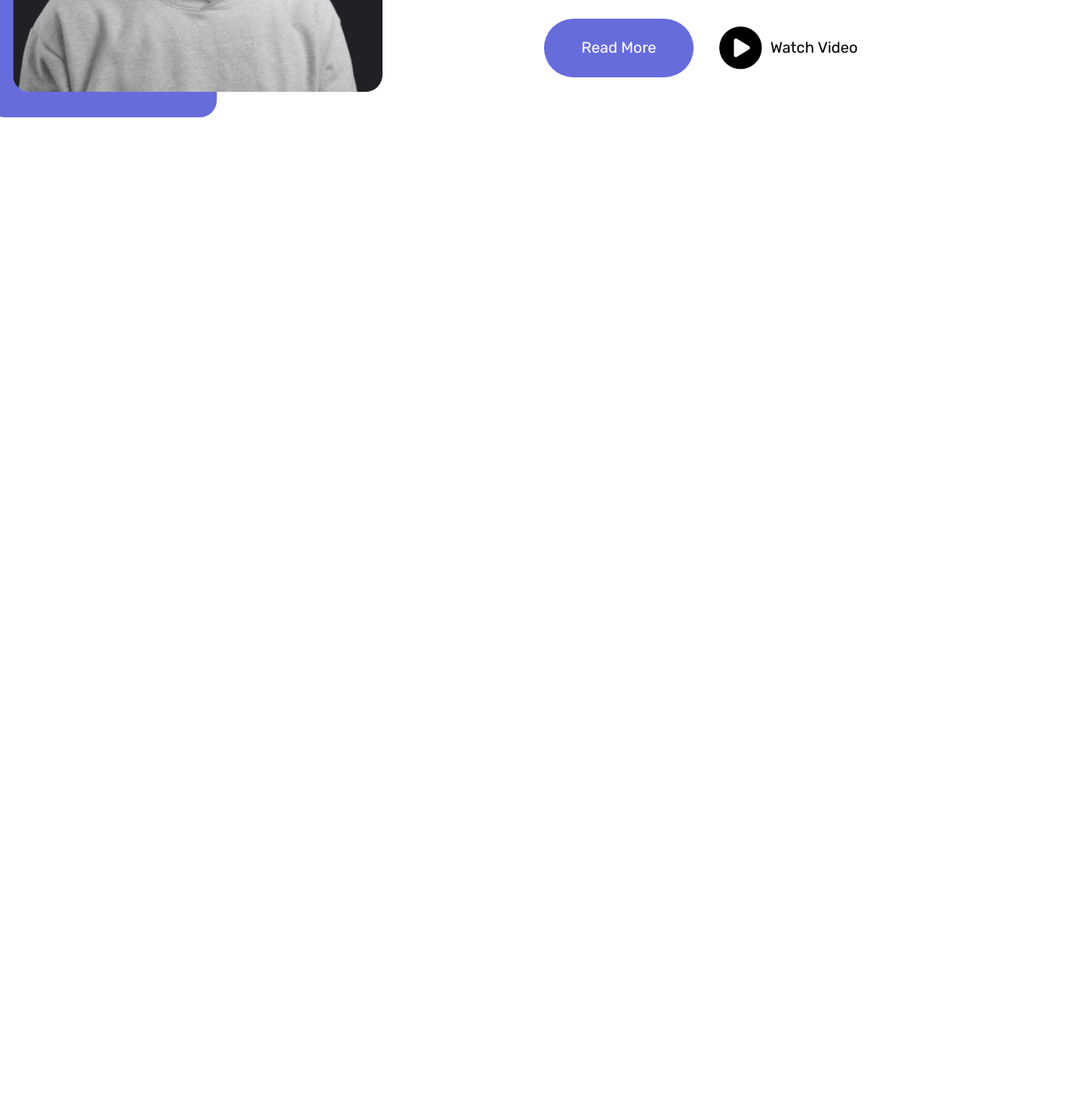
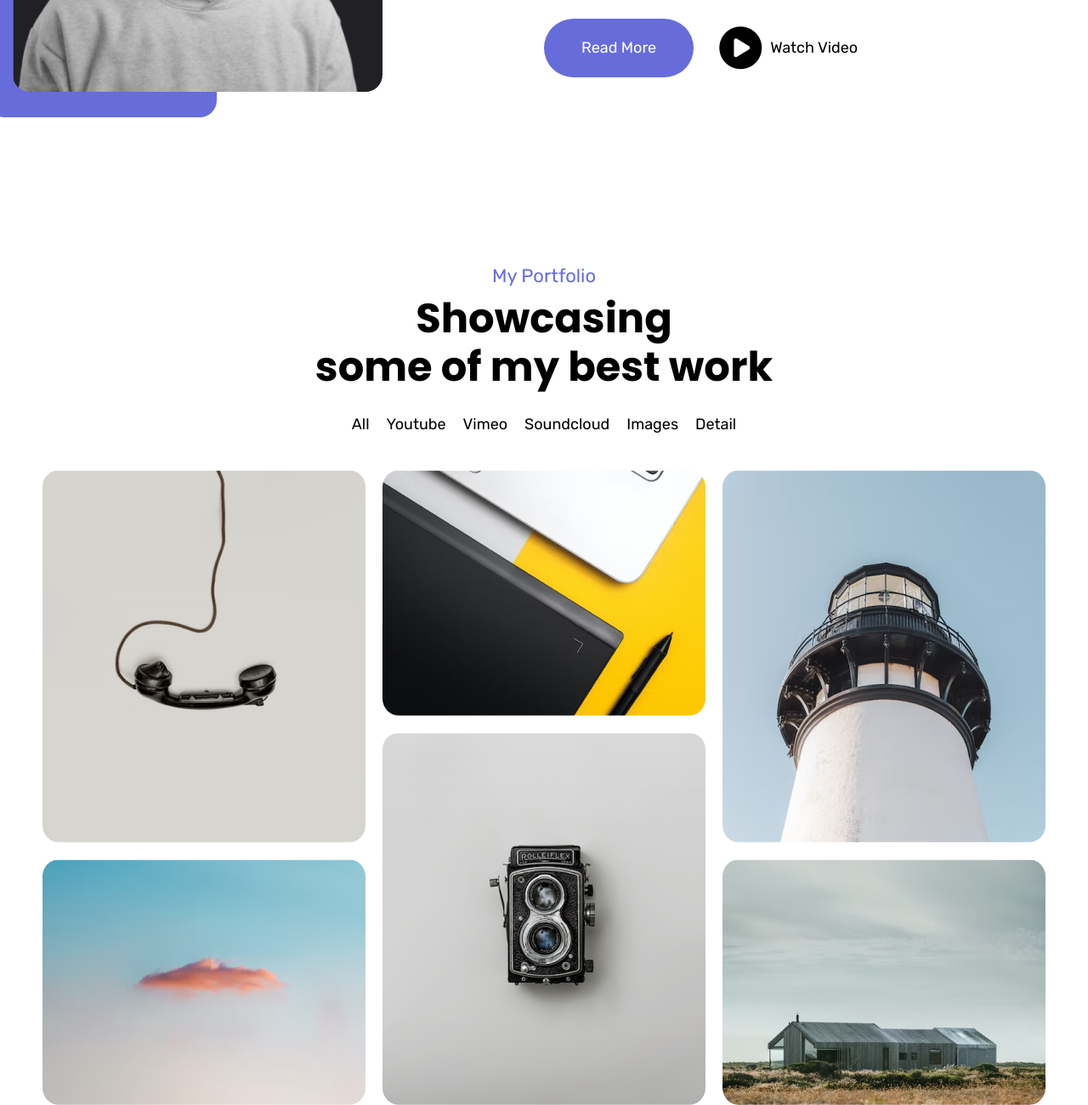
Before and after one commit to ola1180/axo-me_website, a plain HTML site: page index.html in a window 1280 px wide. Shown: the part 2114-3414 px from the top of the page at 85% size. Before the commit the page ends 2252 px from the top, so only its background shows below. Drawn offline with Linux system fonts and the light colour scheme.

Commit message:
added portfolio section

```diff
--- a/assets/sass/main.scss
+++ b/assets/sass/main.scss
@@ -6,3 +6,4 @@
 @import "sections/hero";
 @import "sections/services";
 @import "sections/about";
+@import "sections/portfolio";
--- /dev/null
+++ b/assets/sass/sections/_portfolio.scss
@@ -0,0 +1,50 @@
+.portfolio {
+    .heading {
+        text-align: center;
+    }
+
+    .gallery-menu {
+        display: flex;
+        justify-content: center;
+        align-items: center;
+        gap: 20px;
+        margin: 0 0 40px 0;
+
+        li {
+            a {
+                color: $primaryFontColor;
+            }
+        }
+
+    }
+
+    .gallery {
+        display: flex;
+        gap: 20px;
+        align-items: center;
+        justify-content: center;
+
+        .gallery-col {
+            display: flex;
+            flex-direction: column;
+            width: calc(100/3);
+            gap: 20px;
+
+            .img-container {
+                width: calc(100/3);
+                overflow: hidden;
+                border-radius: 20px;
+
+                img {
+                    transition: $mainTransition;
+                    display: block;
+                    width: 100%;
+
+                    &:hover {
+                        scale: 1.1;
+                    }
+                }
+            }
+        }
+    }
+}
--- a/index.html
+++ b/index.html
@@ -23,7 +23,7 @@
             <a href="#" class="logo">@axo<span>.me</span></a>
             <ul class="nav-menu">
                 <li class="nav-item"><a href="#services">Services</a></li>
-                <li class="nav-item"><a href="">Work</a></li>
+                <li class="nav-item"><a href="#work">Work</a></li>
                 <li class="nav-item"><a href="">Blog</a></li>
                 <li class="nav-item"><a href="">Contact</a></li>
             </ul>
@@ -134,6 +134,39 @@
         </div>
     </section>
 
+    <section id="work" class="portfolio">
+        <div class="container">
+            <div class="heading">
+                <p class="title">My Portfolio</p>
+                <h2>Showcasing <br>some of my best work</h2>
+                <ul class="gallery-menu">
+                    <li><a href="">All</a></li>
+                    <li><a href="">Youtube</a></li>
+                    <li><a href="">Vimeo</a></li>
+                    <li><a href="">Soundcloud</a></li>
+                    <li><a href="">Images</a></li>
+                    <li><a href="">Detail</a></li>
+                </ul>
+
+                <div class="gallery">
+                    <div class="gallery-col">
+                        <div class="img-container"><img src="assets/img/portfolio/1.png" alt=""></div>
+                        <div class="img-container"><img src="assets/img/portfolio/4.png" alt=""></div>
+                    </div>
+
+                    <div class="gallery-col">
+                        <div class="img-container"> <img src="assets/img/portfolio/2.png" alt=""></div>
+                        <div class="img-container"><img src="assets/img/portfolio/5.png" alt=""></div>
+                    </div>
+                    <div class="gallery-col">
+                        <div class="img-container"><img src="assets/img/portfolio/3.png" alt=""></div>
+                        <div class="img-container"> <img src="assets/img/portfolio/6.png" alt=""></div>
+                    </div>
+                </div>
+            </div>
+        </div>
+    </section>
+
 </body>
 
 </html>
```
Also changed, not shown: assets/css/main.css, assets/img/portfolio/1.png (added), assets/img/portfolio/2.png (added), assets/img/portfolio/3.png (added), assets/img/portfolio/4.png (added), assets/img/portfolio/5.png (added), assets/img/portfolio/6.png (added).
